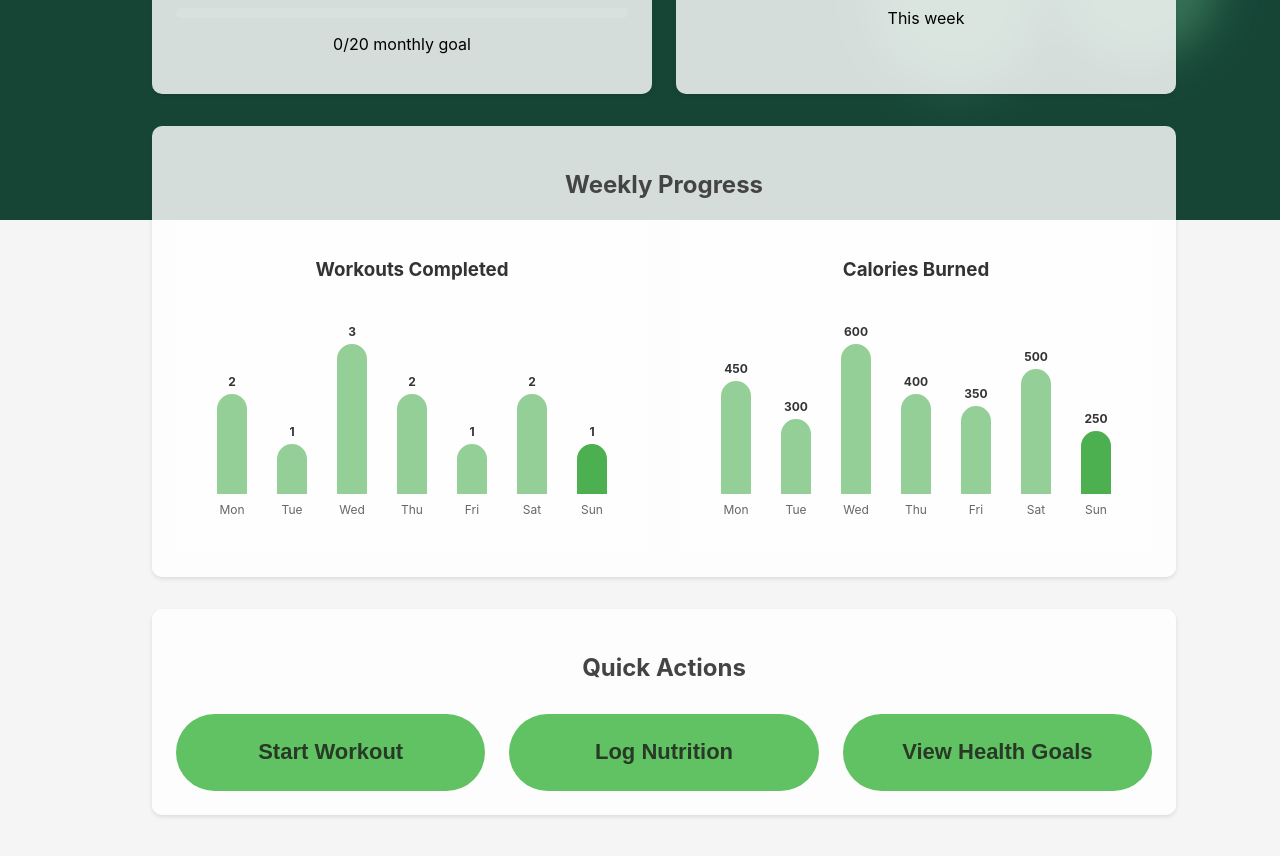
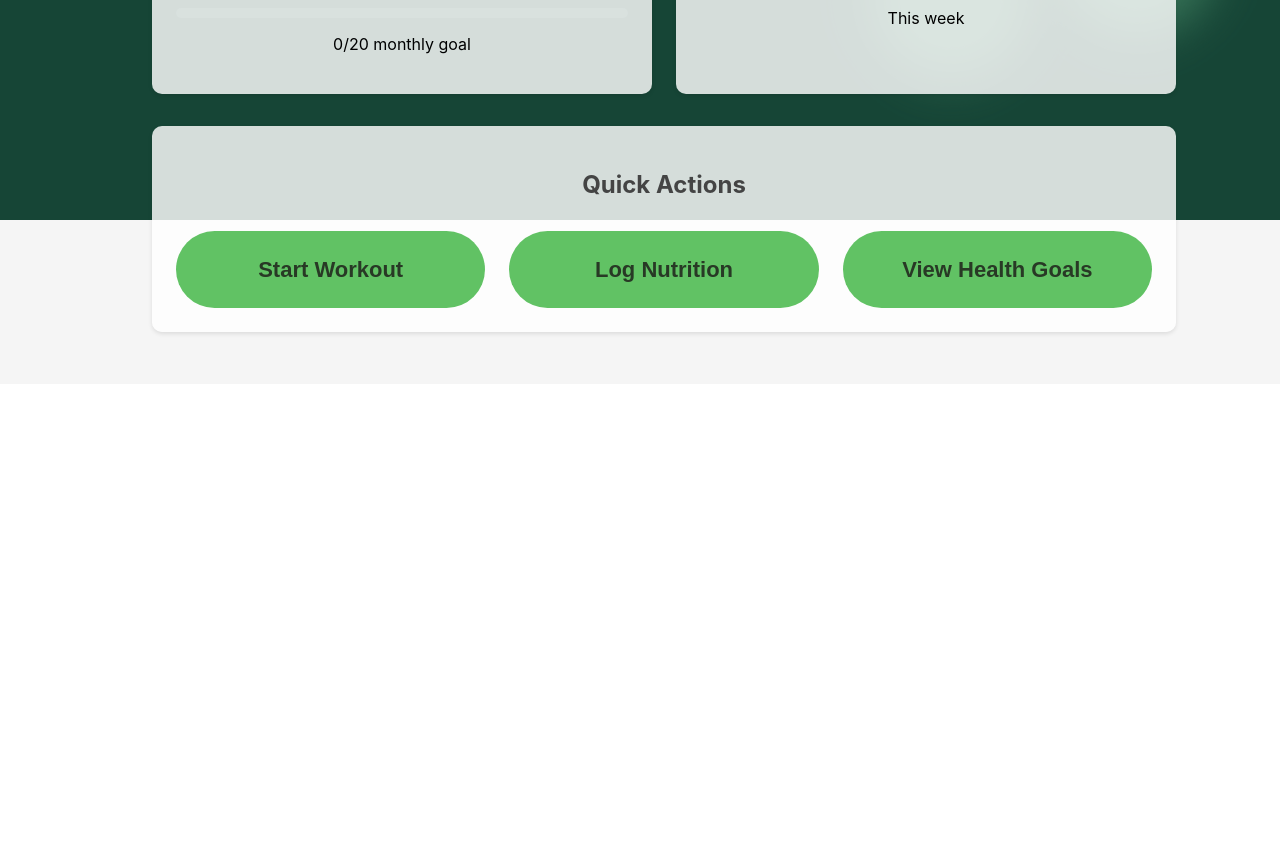
Before and after one commit to ashercw/SC2006-UI-done-, a React (Create React App) app: page /homepage in a window 1280 px wide. Shown: the part 580-1436 px from the top of the page. After the commit the page ends 964 px from the top, so only its background shows below. Built offline with nearby package versions, Linux system fonts and the light colour scheme.

Commit message:
removed weekly progress

```diff
--- a/src/Components/Homepage/Homepage.jsx
+++ b/src/Components/Homepage/Homepage.jsx
@@ -1,31 +1,76 @@
-import React from 'react';
+import React, { useState, useEffect } from 'react';
 import { Link } from 'react-router-dom';
 import './Homepage.css';
 
 const Homepage = () => {
+  const [weeklyData, setWeeklyData] = useState(() => {
+    // Initialize or get weekly data from localStorage
+    const storedData = localStorage.getItem('weeklyData');
+    if (storedData) {
+      return JSON.parse(storedData);
+    }
+
+    // Default structure for weekly data
+    const days = ['Mon', 'Tue', 'Wed', 'Thu', 'Fri', 'Sat', 'Sun'];
+    const today = new Date().getDay(); // 0 is Sunday, 1 is Monday, etc.
+    const adjustedToday = today === 0 ? 6 : today - 1; // Convert to 0 = Monday, 6 = Sunday
+
+    return days.map((day, index) => ({
+      day,
+      workouts: 0,
+      calories: 0,
+      isToday: index === adjustedToday
+    }));
+  });
+
   const userProgress = {
-    workoutsCompleted: parseInt(localStorage.getItem('workoutsCompleted') || '0'),
-    caloriesBurned: parseInt(localStorage.getItem('caloriesBurned') || '0'),
+    workoutsCompleted: weeklyData.reduce((sum, day) => sum + day.workouts, 0),
+    caloriesBurned: weeklyData.reduce((sum, day) => sum + day.calories, 0),
     weeklyGoal: 5,
     monthlyGoal: 20
   };
 
-  // Sample weekly data
-  const weeklyData = [
-    { day: 'Mon', workouts: 2, calories: 450 },
-    { day: 'Tue', workouts: 1, calories: 300 },
-    { day: 'Wed', workouts: 3, calories: 600 },
-    { day: 'Thu', workouts: 2, calories: 400 },
-    { day: 'Fri', workouts: 1, calories: 350 },
-    { day: 'Sat', workouts: 2, calories: 500 },
-    { day: 'Sun', workouts: 1, calories: 250 }
-  ];
+  useEffect(() => {
+    // Save weekly data to localStorage whenever it changes
+    localStorage.setItem('weeklyData', JSON.stringify(weeklyData));
+    // Update the total counters
+    localStorage.setItem('workoutsCompleted', userProgress.workoutsCompleted.toString());
+    localStorage.setItem('caloriesBurned', userProgress.caloriesBurned.toString());
+  }, [weeklyData, userProgress.workoutsCompleted, userProgress.caloriesBurned]);
+
+  // Function to add workout and calories for today
+  const addWorkout = (workoutCount, calorieCount) => {
+    setWeeklyData(prevData => {
+      return prevData.map(day => {
+        if (day.isToday) {
+          return {
+            ...day,
+            workouts: day.workouts + workoutCount,
+            calories: day.calories + calorieCount
+          };
+        }
+        return day;
+      });
+    });
+  };
 
   // Function to reset counters
   const resetCounters = () => {
+    const days = ['Mon', 'Tue', 'Wed', 'Thu', 'Fri', 'Sat', 'Sun'];
+    const today = new Date().getDay();
+    const adjustedToday = today === 0 ? 6 : today - 1;
+
+    const newWeeklyData = days.map((day, index) => ({
+      day,
+      workouts: 0,
+      calories: 0,
+      isToday: index === adjustedToday
+    }));
+
+    setWeeklyData(newWeeklyData);
+    localStorage.setItem('weeklyData', JSON.stringify(newWeeklyData));
     localStorage.setItem('workoutsCompleted', '0');
     localStorage.setItem('caloriesBurned', '0');
-    window.location.reload();
   };
 
   // Calculate max values for scaling
@@ -75,54 +120,6 @@ const Homepage = () => {
           </div>
         </div>
 
-        {/* Weekly Progress */}
-        <section className="weekly-progress">
-          <h2>Weekly Progress</h2>
-          <div className="weekly-graphs">
-            {/* Workouts Graph */}
-            <div className="graph-container">
-              <h3>Workouts Completed</h3>
-              <div className="progress-graph">
-                {weeklyData.map((day, index) => (
-                  <div key={index} className="bar-wrapper">
-                    <div
-                      className={`graph-bar ${index === weeklyData.length - 1 ? 'active' : ''}`}
-                      style={{
-                        height: `${(day.workouts / maxWorkouts) * 150}px`,
-                        backgroundColor: index === weeklyData.length - 1 ? '#4CAF50' : 'rgba(76, 175, 80, 0.6)'
-                      }}
-                    >
-                      <span className="bar-value">{day.workouts}</span>
-                    </div>
-                    <span className="bar-label">{day.day}</span>
-                  </div>
-                ))}
-              </div>
-            </div>
-
-            {/* Calories Graph */}
-            <div className="graph-container">
-              <h3>Calories Burned</h3>
-              <div className="progress-graph">
-                {weeklyData.map((day, index) => (
-                  <div key={index} className="bar-wrapper">
-                    <div
-                      className={`graph-bar ${index === weeklyData.length - 1 ? 'active' : ''}`}
-                      style={{
-                        height: `${(day.calories / maxCalories) * 150}px`,
-                        backgroundColor: index === weeklyData.length - 1 ? '#4CAF50' : 'rgba(76, 175, 80, 0.6)'
-                      }}
-                    >
-                      <span className="bar-value">{day.calories}</span>
-                    </div>
-                    <span className="bar-label">{day.day}</span>
-                  </div>
-                ))}
-              </div>
-            </div>
-          </div>
-        </section>
-
         {/* Quick Actions */}
         <section className="quick-actions">
           <h2>Quick Actions</h2>
```
